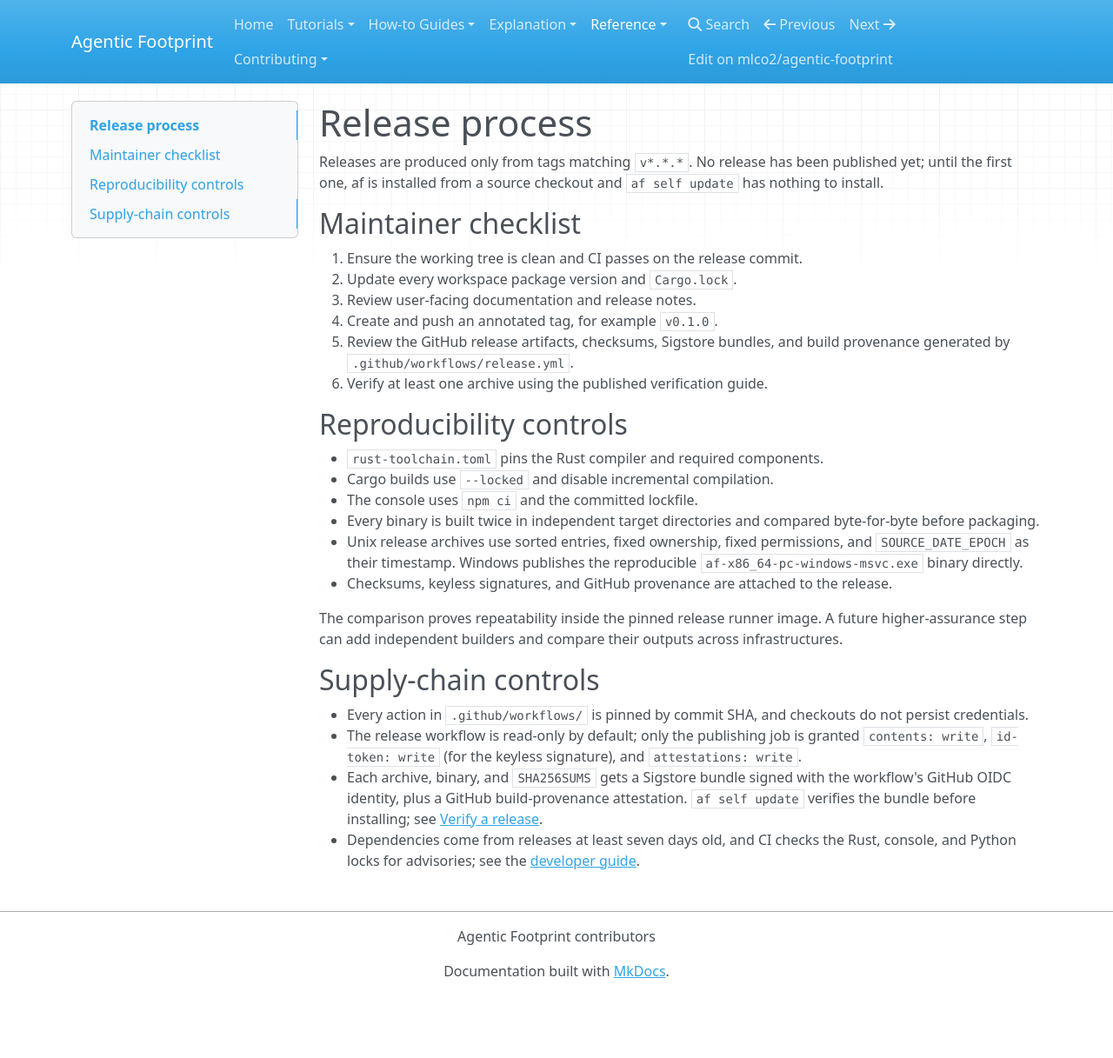
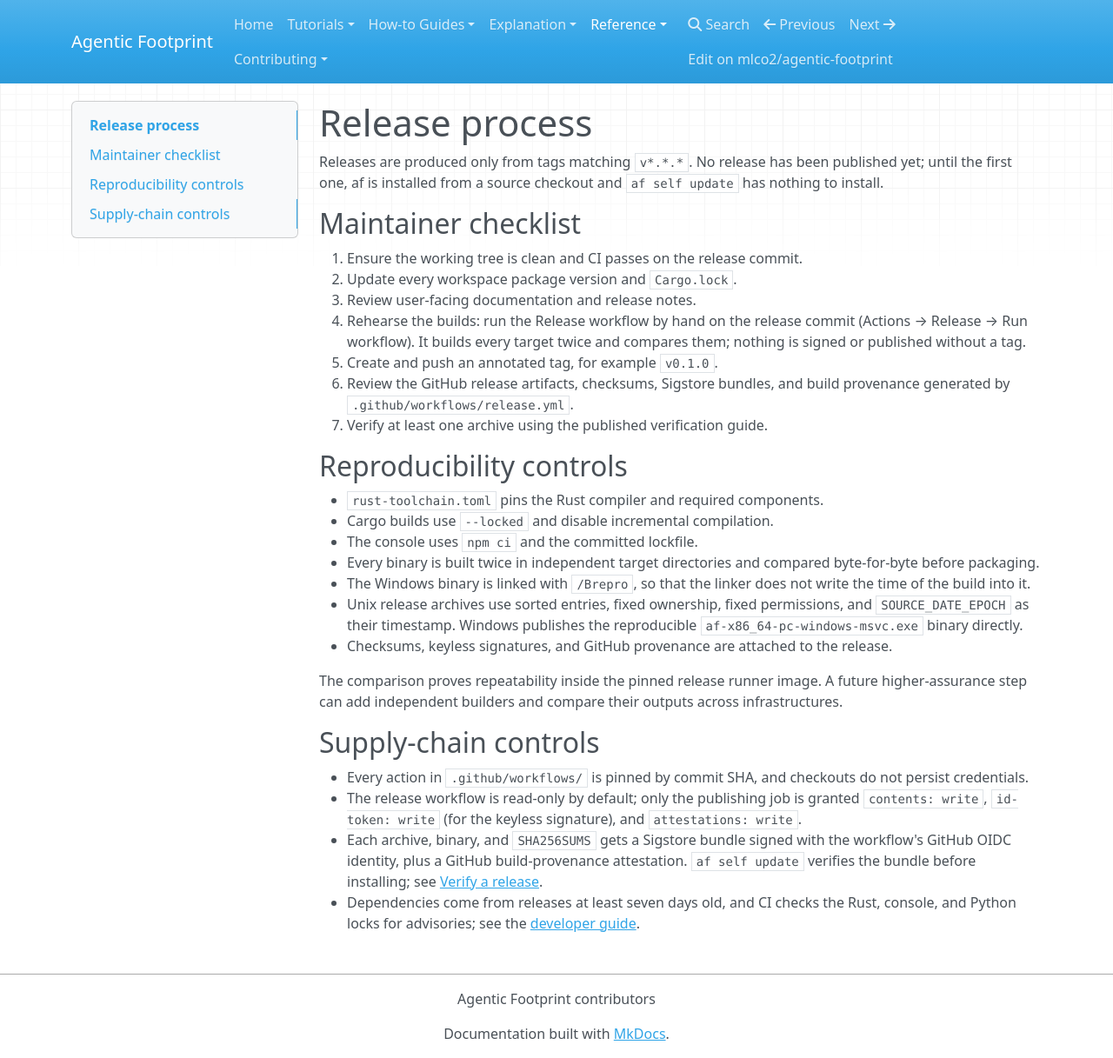
Before and after one commit to mlco2/agentic-footprint, an MkDocs documentation site: the page built from docs/reference/release-process.md, in a window 1280 px wide and 1217 px high. Shown: the whole window at 87% size. Built offline with MkDocs 1.6.1, drawn with Linux system fonts in a browser that asks for light colours; nearby versions of some CDN libraries.

Commit message:
ci(release): Windows builds are linked with /Brepro, and the builds can be rehearsed without a tag
The first v0.1.0 release run failed on Windows in "Build twice and
compare", after both builds had completed: the MSVC linker writes the
time of the build into the executable. The workflow can now also be run
by hand, which builds and compares every target and publishes nothing.

Co-Authored-By: Claude Fable 5.2 <noreply@anthropic.com>

```diff
--- a/docs/reference/release-process.md
+++ b/docs/reference/release-process.md
@@ -9,10 +9,13 @@ and `af self update` has nothing to install.
 1. Ensure the working tree is clean and CI passes on the release commit.
 2. Update every workspace package version and `Cargo.lock`.
 3. Review user-facing documentation and release notes.
-4. Create and push an annotated tag, for example `v0.1.0`.
-5. Review the GitHub release artifacts, checksums, Sigstore bundles, and build
+4. Rehearse the builds: run the Release workflow by hand on the release
+   commit (Actions → Release → Run workflow). It builds every target twice
+   and compares them; nothing is signed or published without a tag.
+5. Create and push an annotated tag, for example `v0.1.0`.
+6. Review the GitHub release artifacts, checksums, Sigstore bundles, and build
    provenance generated by `.github/workflows/release.yml`.
-6. Verify at least one archive using the published verification guide.
+7. Verify at least one archive using the published verification guide.
 
 ## Reproducibility controls
 
@@ -21,6 +24,8 @@ and `af self update` has nothing to install.
 - The console uses `npm ci` and the committed lockfile.
 - Every binary is built twice in independent target directories and compared
   byte-for-byte before packaging.
+- The Windows binary is linked with `/Brepro`, so that the linker does not
+  write the time of the build into it.
 - Unix release archives use sorted entries, fixed ownership, fixed permissions,
   and `SOURCE_DATE_EPOCH` as their timestamp. Windows publishes the reproducible
   `af-x86_64-pc-windows-msvc.exe` binary directly.
```
Also changed, not shown: 1 other file.
